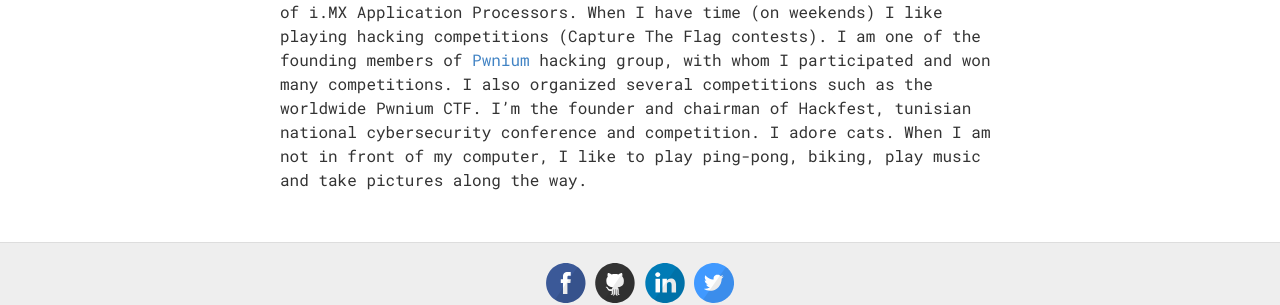
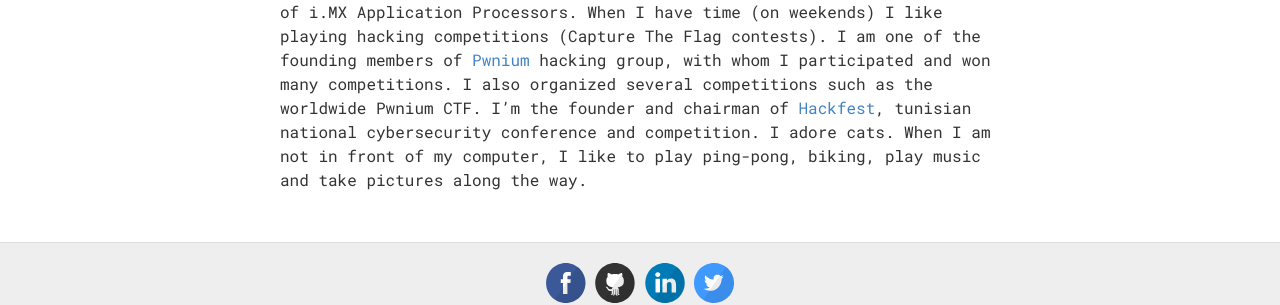
Before and after one commit to maroueneboubakri/maroueneboubakri.github.io, a Jekyll site: the page built from about.md, in a window 1280 px wide. Shown: the part 446-751 px from the top of the page. Built offline with Jekyll 4.4.1, drawn with Linux system fonts in a browser that asks for light colours; part of the change alters nothing that is shown.

```diff
--- a/about.md
+++ b/about.md
@@ -4,4 +4,4 @@ title: About
 permalink: /about/
 ---
 
-Hello ! My name is Marouene Boubakri, I'm an Embedded Security Engineer at NXP, I received an engineering degree in Digital Security from EURECOM, Graduate School and Research Center, located in Sophia Antipolis France. I have past experience working in the field of industry, academia and research. My research interests include most aspects of System Security. I also enjoy doing things in various fields like: Operating System Development, Linux Kernel internals, Cryptography, Reverse Engineering, Bugs exploitation and other low-level stuff. From day to day I help my customers (Google, Samsung, Cisco, Sony ...) building secure products in top of i.MX Application Processors. When I have time (on weekends) I like playing hacking competitions (Capture The Flag contests). I am one of the founding members of [Pwnium](/pwnium/) hacking group, with whom I participated and won many competitions. I also organized several competitions such as the worldwide Pwnium CTF. I'm the founder and chairman of Hackfest, tunisian national cybersecurity conference and competition. I adore cats. When I am not in front of my computer, I like to play ping-pong, biking, play music and take pictures along the way.
+Hello ! My name is Marouene Boubakri, I'm an Embedded Security Engineer at NXP, I received an engineering degree in Digital Security from EURECOM, Graduate School and Research Center, located in Sophia Antipolis France. I have past experience working in the field of industry, academia and research. My research interests include most aspects of System Security. I also enjoy doing things in various fields like: Operating System Development, Linux Kernel internals, Cryptography, Reverse Engineering, Bugs exploitation and other low-level stuff. From day to day I help my customers (Google, Samsung, Cisco, Sony ...) building secure products in top of i.MX Application Processors. When I have time (on weekends) I like playing hacking competitions (Capture The Flag contests). I am one of the founding members of [Pwnium](/pwnium/) hacking group, with whom I participated and won many competitions. I also organized several competitions such as the worldwide Pwnium CTF. I'm the founder and chairman of [Hackfest](https://www.facebook.com/hackfestctf/), tunisian national cybersecurity conference and competition. I adore cats. When I am not in front of my computer, I like to play ping-pong, biking, play music and take pictures along the way.
```
